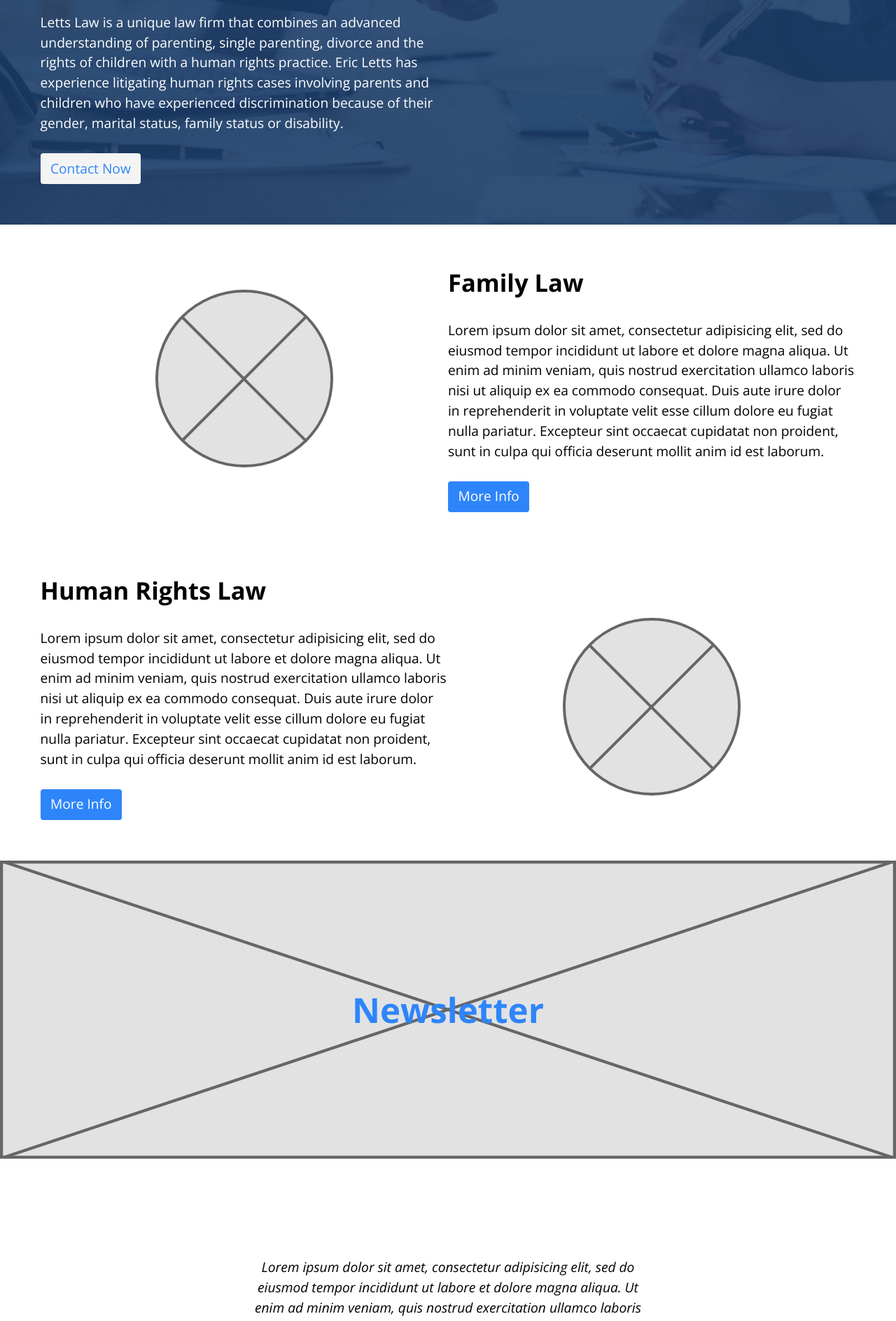
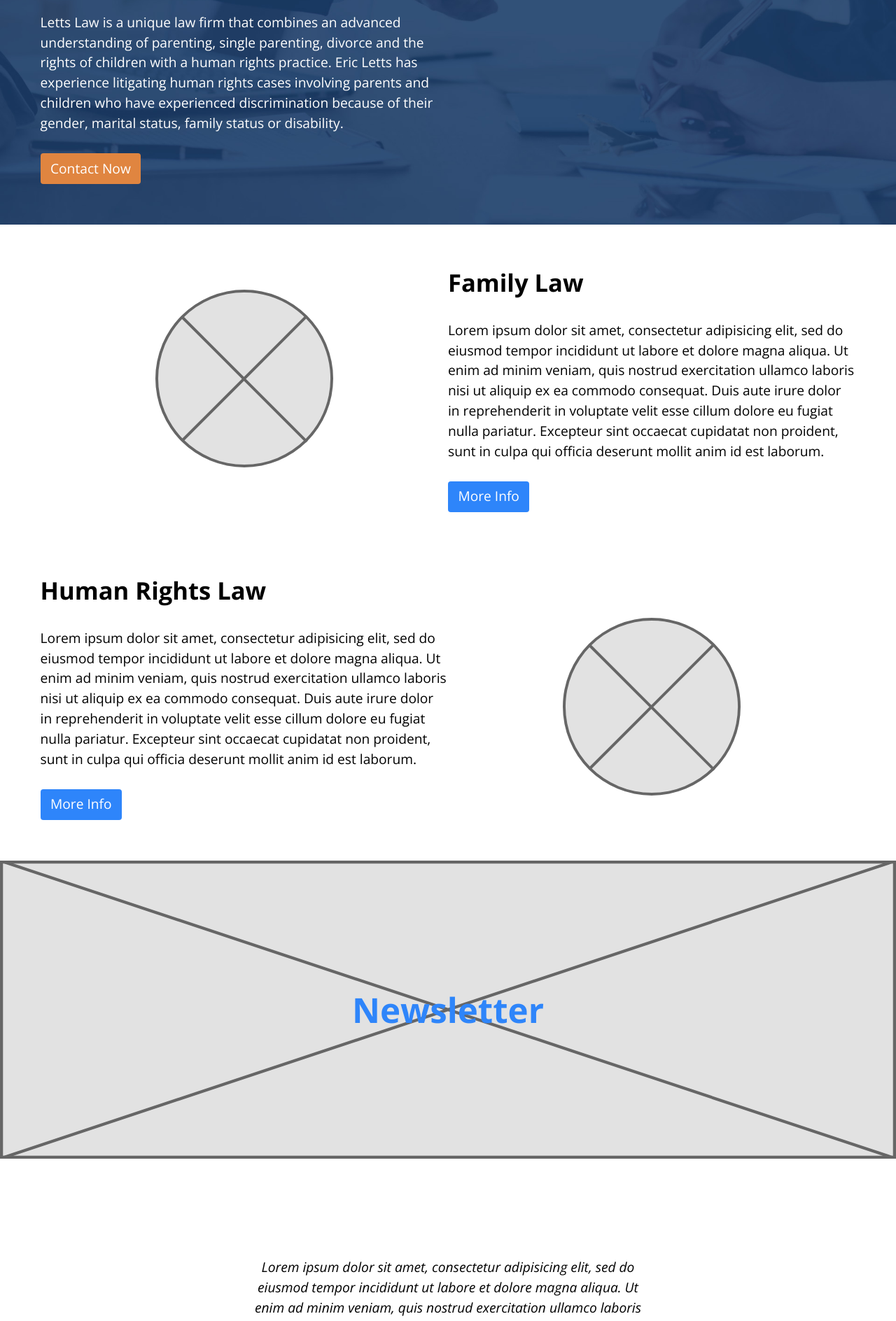
Before and after one commit to Ten-3/letts-law, a Jekyll site: the page built from index.html, in a window 1280 px wide. Shown: the part 527-2415 px from the top of the page at 70% size. Built offline with Jekyll 4.4.1, drawn with Linux system fonts in a browser that asks for light colours.

Commit message:
button color

```diff
--- a/css/main.css
+++ b/css/main.css
@@ -139,15 +139,15 @@ nav a:hover {
 
 /*button for contact*/
 .contact-btn {
-  background-color: #F4F4F4;
-  color: #2E85FA;
+  background-color: #E08540;
+  color: #fff;
   border: none;
 }
 
 /*hover for contact button*/
 .contact-btn:hover {
-  background-color: #E08540;
-  color: #fff;
+  background-color: #fff;
+  color: #E08540;
   transition: all .2s linear;
 }
 
```
